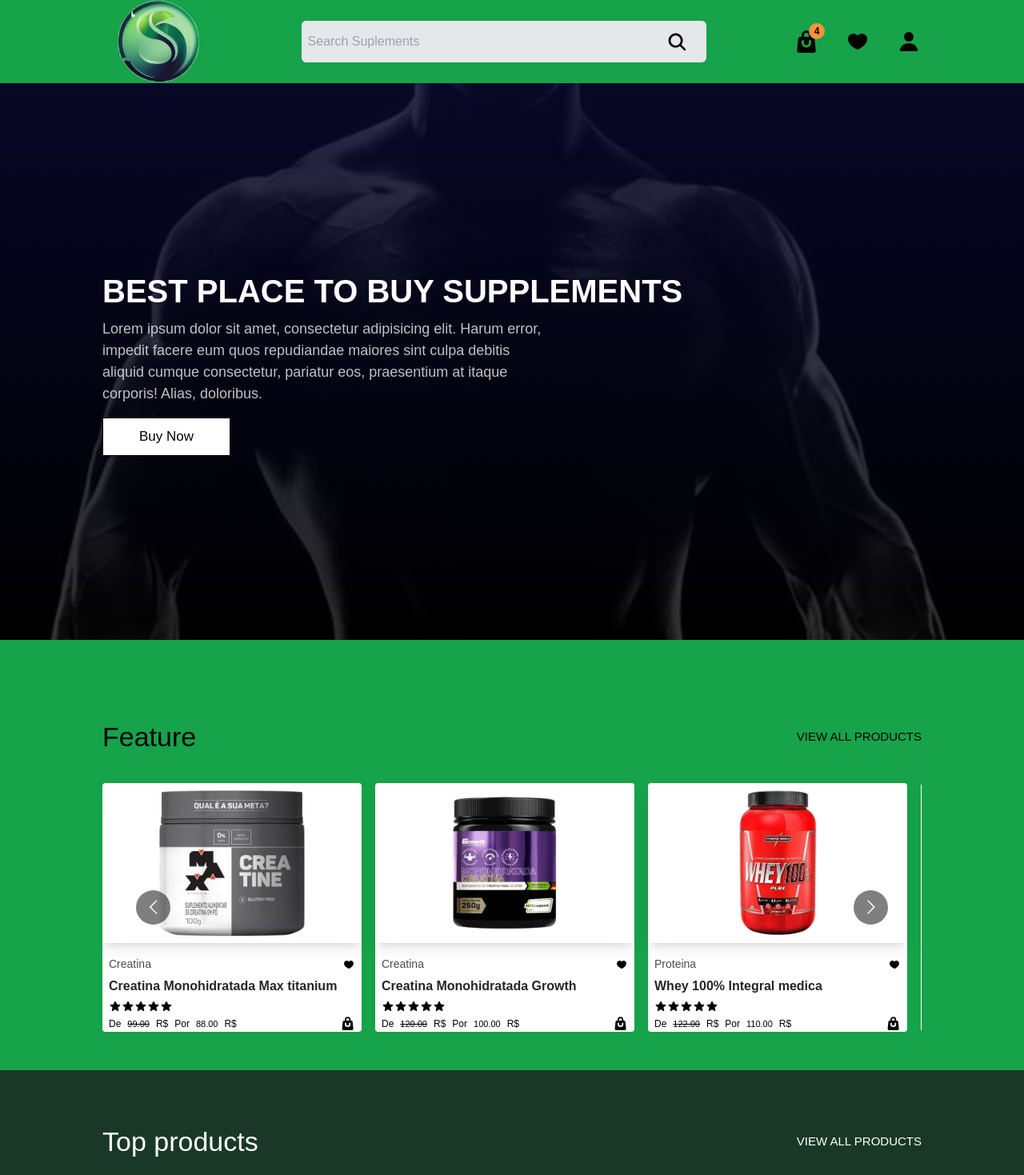
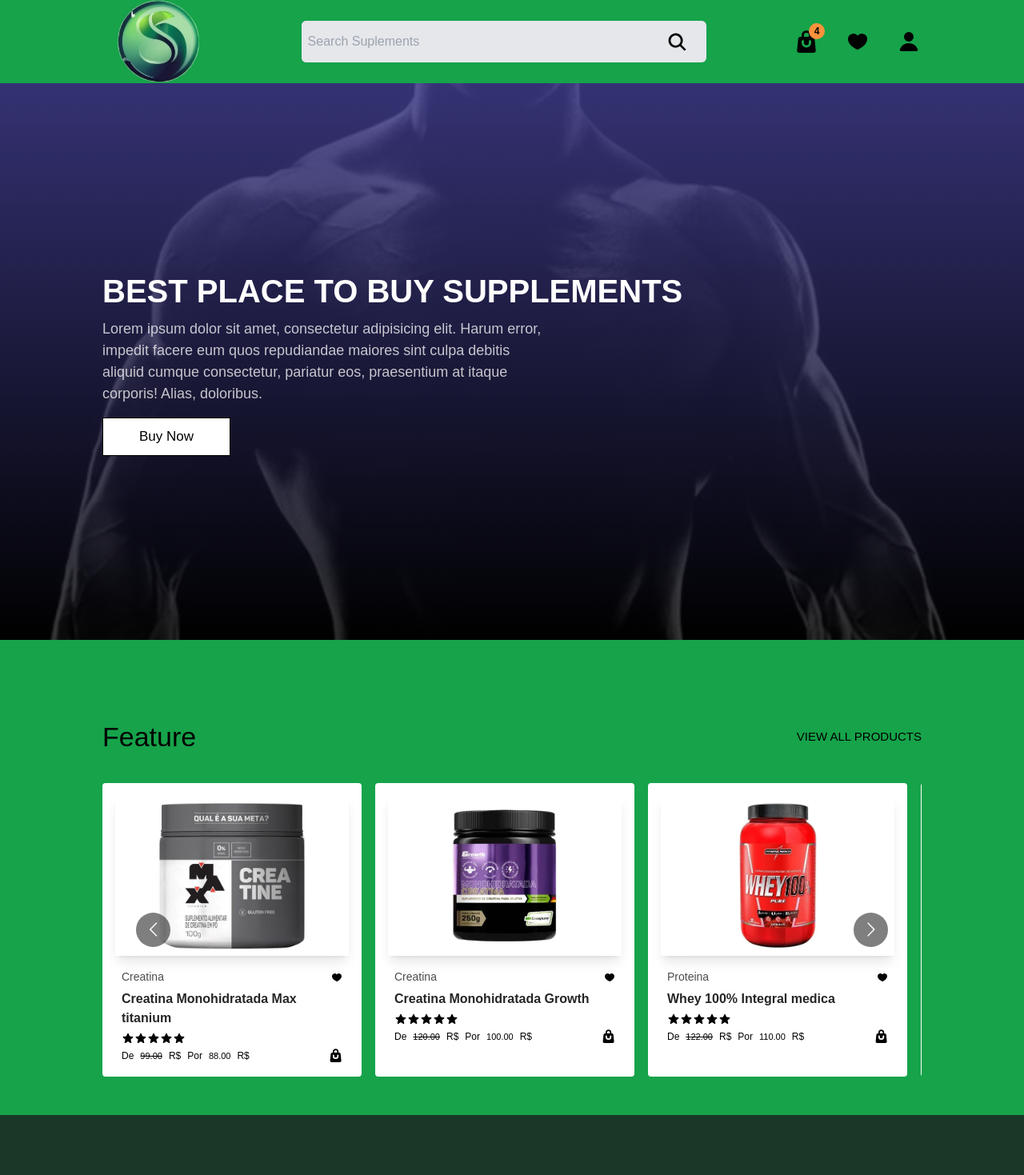
Before and after one commit to guilhermemot/Supply-Commerce, a Next.js app: page / in a window 1280 px wide. Shown: the top 1469 px of the page at 80% size. Built offline with nearby package versions, Linux system fonts and the light colour scheme; a web font is replaced by a local one.

Commit message:
Featured NewsCard 2/2

```diff
--- a/components/Helper/NewsCard.tsx
+++ b/components/Helper/NewsCard.tsx
@@ -16,7 +16,7 @@
         <div className='col-span-4'>
             <h1 className='text-[22px] mb-[1rem] text-black capitalize'>{title}</h1>
             <div className='flex mb-[0.4rem] items-center space-x-2 bg-4f772d'>
-                <h1 className='text-[11px] mb-[1rem] text-black opacity-2'>{details}</h1>
+                <h1 className='text-[14px] mb-[1rem] text-black opacity-2'>{details}</h1>
             </div>
         </div>
     </>
--- a/components/Helper/ProductCard.tsx
+++ b/components/Helper/ProductCard.tsx
@@ -13,7 +13,7 @@
 
 const ProductCard = ({title,image,discountPrice,category,actualPrice,cifrao}:Props) => {
   return (
-    <div className=' bg-white rounded object-contain md:w-[95%] md:h-[100%]'>
+    <div className=' bg-white rounded object-contain md:w-[95%] md:h-[100%] p-4'>
       <div className='w-[100%] h-[200px]'>
         <Image
         src={`${image}`}
--- a/components/Hero.tsx
+++ b/components/Hero.tsx
@@ -2,7 +2,7 @@
 
 const Hero = () => {
   return (
-    <div className='relative w-[100vw] h-[60vh] md:h-[87vh] bg'>
+    <div className='relative w-[100vw] h-[60vh] md:h-[87vh] bg1'>
         <div className='w-[90%] md:w-[80%] mx-auto h-[100%] flex flex-col items-start justify-center'>
             <div className='text-white font-bold text-[25px] md:text-[30px] lg:text-[40px] uppercase'>
                 Best Place To Buy Supplements
--- a/components/News.tsx
+++ b/components/News.tsx
@@ -3,23 +3,25 @@
 
 const News = () => {
   return (
-    <div className='pt-[5rem] pb-[3rem] bg-white'>
-        <h1 className='w-[80%] mx-auto md:text-[28px] text-[22px] lg:text-[34px] text-black'>
-            Lasted news
-        </h1>
-        <div className='mt-[2rem]'>
-            <div className='grid grid-cols-1 md:grid-cols-6 gap-[3rem] w-[80%] mx-auto'>
-                <NewsCard image='/image/creatinaMax.jpg' title='Melhor desempenho físico' details='A Creatina foi descoberta pelo cientista Michel Chevreul em 1832. É derivada de aminoácidos (arginina, metionina e glicina), e pode ser obtida através de duas fontes:
+    <div className='pt-[5rem] pb-[3rem] bg2'>
+      <h1 className='w-[80%] mx-auto md:text-[28px] text-[22px] lg:text-[34px] text-black'>
+        Lasted news
+      </h1>
+      <div className='mt-[2rem] mb-[2rem] p-8'>
+          <div className='grid grid-cols-1 md:grid-cols-6 p-8 gap-[3rem] w-[80%] mx-auto bg-white rounded-md'>
+            <NewsCard image='/image/creatinaMax.jpg' title='Melhor desempenho físico' details='A Creatina foi descoberta pelo cientista Michel Chevreul em 1832. É derivada de aminoácidos (arginina, metionina e glicina), e pode ser obtida através de duas fontes:
 
 Endógena , ou seja, produzida pelo nosso próprio organismo a partir destes aminoácidos;
 
 Exógena , através do consumo de carnes vermelhas, aves, peixes e alguns vegetais. Em 1kg de carne vermelha ou salmão encontramos aproximadamente 4.5g de creatina!
 
 Ela é armazenada principalmente na musculatura esquelética (95%); os 5% restante encontram-se distribuídos no cérebro, fígado, rim e testículos.'/>
-                <NewsCard image='/image/wheyMax.jpg' title='Reposição de proteinas diarias' details=''/>
-                <NewsCard image='/image/creatinaGrowth.jpg' title='Qualidade diretamente da fabrica' details=''/>
-            </div>
+          <NewsCard image='/image/wheyMax.jpg' title='Reposição de proteinas diarias' details='O Whey Protein (WP) apresenta alto valor biológico, devido às altas concentrações proteicas, e presença de compostos bioativos, por isso, atualmente é considerado um alimento funcional.
+
+A suplementação com WP demonstra efeitos benéficos em estratégias de emagrecimento, aumento da saciedade, ação antioxidante, aumento da síntese proteica e contribui de forma positiva para a saúde.' />
+          <NewsCard image='/image/creatinaGrowth.jpg' title='Qualidade diretamente da fabrica' details='Ao adquirir nossa creatina, você estará adquirindo um produto de fabricação Creapure®. A Creapure® é uma fabricante campeã de vendas, produtora da matéria-prima mais utilizada pelas principais marcas importadas. Assim, fica mais fácil consumir um produto conceituado a um preço acessível, que cabe no seu bolso.' />
         </div>
+      </div>
     </div>
   )
 }
--- a/styles/globals.css
+++ b/styles/globals.css
@@ -6,8 +6,14 @@
 @tailwind utilities;
 
 @layer components{
-  .bg{
-    background: linear-gradient(0deg, rgba(0,0,0,0.765), rgba(9,8,46,0.829)),url('/image/background2.jpg');
+  .bg1{
+    background: linear-gradient(0deg, rgba(0,0,0,0.765), rgba(63, 60, 139, 0.829)),url('/image/background2.jpg');
+    background-position: center;
+    background-repeat: no-repeat;
+    background-size: cover;
+  }
+  .bg2{
+    background: linear-gradient(0deg, rgba(13, 122, 31, 0.527), rgba(5, 180, 63, 0.829)),url('/image/bkgLoja.png');
     background-position: center;
     background-repeat: no-repeat;
     background-size: cover;
```
Also changed, not shown: public/image/bkgLoja.png (added).
